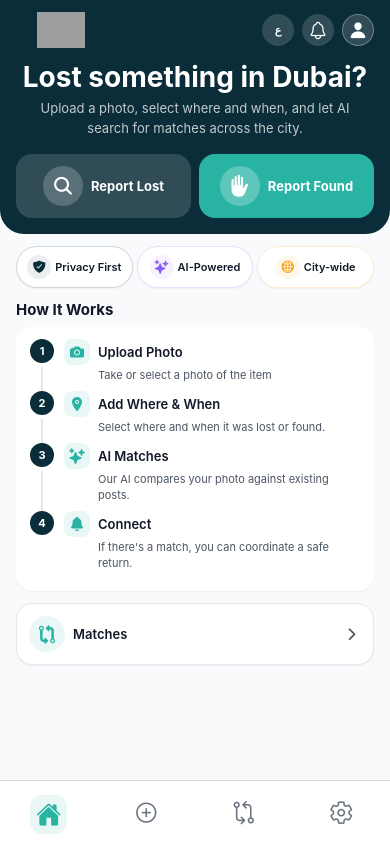
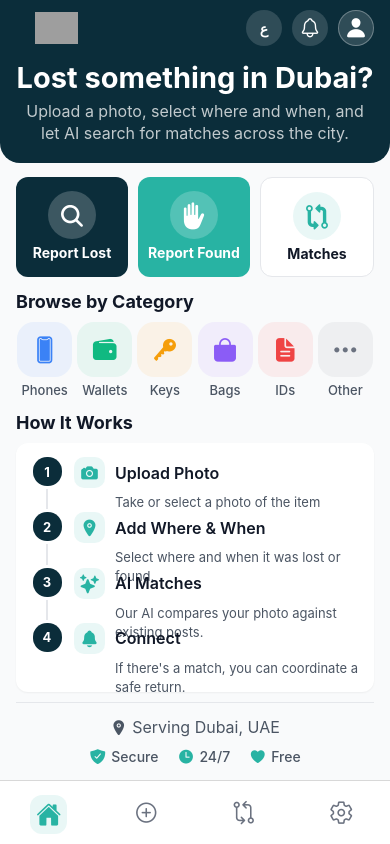
Before and after one commit to AlBaraa63/Mafqood-App, a React Native app: screen /Home in a window 390 px wide. Built offline with nearby package versions, Linux system fonts and the light colour scheme; grey boxes are pictures that could not be loaded.

Commit message:
refactor: enhance HomeScreen layout with dynamic sizing and improved component structure

```diff
--- a/src/screens/HomeScreen.tsx
+++ b/src/screens/HomeScreen.tsx
@@ -10,8 +10,8 @@ import {
   Text,
   StyleSheet,
   TouchableOpacity,
-  ScrollView,
   Dimensions,
+  useWindowDimensions,
 } from 'react-native';
 import { Ionicons } from '@expo/vector-icons';
 import { useNavigation } from '@react-navigation/native';
@@ -24,62 +24,17 @@ import { MafqoodLogo } from '../components/ui/MafqoodLogo';
 
 type NavigationProp = BottomTabNavigationProp<BottomTabParamList>;
 
-const { height: SCREEN_HEIGHT } = Dimensions.get('window');
+// Dynamic sizing helper
+const { height: SCREEN_HEIGHT, width: SCREEN_WIDTH } = Dimensions.get('window');
+const isSmallScreen = SCREEN_HEIGHT < 700;
+const isMediumScreen = SCREEN_HEIGHT >= 700 && SCREEN_HEIGHT < 850;
+const isLargeScreen = SCREEN_HEIGHT >= 850;
 
-// ========================================
-// Reusable Components
-// ========================================
-
-interface FeatureChipProps {
-  icon: keyof typeof Ionicons.glyphMap;
-  label: string;
-  accentColor: string;
-}
-
-function FeatureChip({ icon, label, accentColor }: FeatureChipProps) {
-  return (
-    <View style={[styles.featureChip, { borderColor: accentColor + '30' }]}>
-      <View style={[styles.featureChipIcon, { backgroundColor: accentColor + '15' }]}>
-        <Ionicons name={icon} size={14} color={accentColor} />
-      </View>
-      <Text style={styles.featureChipText}>{label}</Text>
-    </View>
-  );
-}
-
-interface StepRowProps {
-  stepNumber: string;
-  icon: keyof typeof Ionicons.glyphMap;
-  title: string;
-  description: string;
-  isLast: boolean;
-  isRTL: boolean;
-}
-
-function StepRow({ stepNumber, icon, title, description, isLast, isRTL }: StepRowProps) {
-  return (
-    <View style={[styles.stepRow, isRTL && styles.rtlRow]}>
-      {/* Step Number Column */}
-      <View style={styles.stepNumberCol}>
-        <View style={styles.stepNumberCircle}>
-          <Text style={styles.stepNumberText}>{stepNumber}</Text>
-        </View>
-        {!isLast && <View style={styles.stepConnectorLine} />}
-      </View>
-
-      {/* Step Content */}
-      <View style={[styles.stepContentCol, isRTL && styles.rtlTextAlign]}>
-        <View style={[styles.stepHeader, isRTL && styles.rtlRow]}>
-          <View style={styles.stepIconBox}>
-            <Ionicons name={icon} size={16} color={colors.primary.accent} />
-          </View>
-          <Text style={[styles.stepTitle, isRTL && styles.rtlText]}>{title}</Text>
-        </View>
-        <Text style={[styles.stepDesc, isRTL && styles.rtlText]}>{description}</Text>
-      </View>
-    </View>
-  );
-}
+// Scale factor for dynamic sizing
+const scale = (size: number) => {
+  const baseHeight = 700;
+  return Math.round(size * (SCREEN_HEIGHT / baseHeight));
+};
 
 // ========================================
 // Main Home Screen
@@ -95,11 +50,14 @@ export default function HomeScreen() {
     setLanguage(language === 'en' ? 'ar' : 'en');
   };
 
-  // Feature chips data (3 chips that fit in one row)
-  const featureChips: FeatureChipProps[] = [
-    { icon: 'shield-checkmark', label: t('badge_privacy'), accentColor: colors.primary.dark },
-    { icon: 'sparkles', label: t('badge_ai'), accentColor: '#8B5CF6' },
-    { icon: 'globe', label: t('badge_citywide'), accentColor: '#F59E0B' },
+  // Item categories for quick access
+  const categories = [
+    { icon: 'phone-portrait' as const, label: language === 'en' ? 'Phones' : 'هواتف', color: '#3B82F6' },
+    { icon: 'wallet' as const, label: language === 'en' ? 'Wallets' : 'محافظ', color: '#10B981' },
+    { icon: 'key' as const, label: language === 'en' ? 'Keys' : 'مفاتيح', color: '#F59E0B' },
+    { icon: 'bag' as const, label: language === 'en' ? 'Bags' : 'حقائب', color: '#8B5CF6' },
+    { icon: 'document-text' as const, label: language === 'en' ? 'IDs' : 'هوية', color: '#EF4444' },
+    { icon: 'ellipsis-horizontal' as const, label: language === 'en' ? 'Other' : 'أخرى', color: '#6B7280' },
   ];
 
   // How it works steps
@@ -110,16 +68,18 @@ export default function HomeScreen() {
     { num: '4', icon: 'notifications' as const, title: t('home_step_4_heading'), desc: t('home_step_4_desc') },
   ];
 
+  // Dynamic icon sizes
+  const iconSize = {
+    header: scale(18),
+    action: scale(22),
+    category: scale(22),
+    step: scale(16),
+    footer: scale(14),
+  };
+
   return (
     <View style={[styles.container, { paddingTop: insets.top }]}>
-      <ScrollView
-        style={styles.scrollView}
-        contentContainerStyle={styles.scrollContent}
-        showsVerticalScrollIndicator={false}
-        bouncesZoom={false}
-        maximumZoomScale={1}
-        minimumZoomScale={1}
-      >
+      <View style={styles.contentWrapper}>
         {/* ================================
             HERO SECTION
             ================================ */}
@@ -127,7 +87,7 @@ export default function HomeScreen() {
           {/* Top Header Bar */}
           <View style={[styles.headerBar, isRTL && styles.rtlRow]}>
             {/* Logo */}
-            <MafqoodLogo size={36} showText />
+            <MafqoodLogo size={32} showText />
 
             {/* Right side: Language + Notifications + Profile */}
             <View style={[styles.headerRight, isRTL && styles.rtlRow]}>
@@ -148,7 +108,7 @@ export default function HomeScreen() {
                 onPress={() => navigation.navigate('Matches')}
                 activeOpacity={0.7}
               >
-                <Ionicons name="notifications-outline" size={20} color={colors.text.white} />
+                <Ionicons name="notifications-outline" size={iconSize.header} color={colors.text.white} />
               </TouchableOpacity>
 
               {/* Profile Avatar Placeholder */}
@@ -157,7 +117,7 @@ export default function HomeScreen() {
                 onPress={() => navigation.navigate('Settings')}
                 activeOpacity={0.7}
               >
-                <Ionicons name="person" size={18} color={colors.text.white} />
+                <Ionicons name="person" size={iconSize.header} color={colors.text.white} />
               </TouchableOpacity>
             </View>
           </View>
@@ -171,83 +131,125 @@ export default function HomeScreen() {
           <Text style={[styles.heroSubtitle, isRTL && styles.rtlText]}>
             {t('home_hero_subtitle')}
           </Text>
+        </View>
 
         {/* ================================
-              QUICK ACTIONS - Moved inside hero for prominence
+            QUICK ACTIONS - All 3 buttons in one row
             ================================ */}
         <View style={styles.quickActionsSection}>
           <TouchableOpacity
-              style={[styles.actionButtonCompact, { backgroundColor: 'rgba(255, 255, 255, 0.15)' }]}
+            style={[styles.actionBtn, styles.lostBtn]}
             onPress={() => navigation.navigate('Report', { type: 'lost' })}
             activeOpacity={0.85}
           >
-              <View style={[styles.actionButtonIconCompact, { backgroundColor: 'rgba(255, 255, 255, 0.2)' }]}>
-                <Ionicons name="search" size={22} color={colors.text.white} />
+            <View style={styles.actionBtnIcon}>
+              <Ionicons name="search" size={iconSize.action} color={colors.text.white} />
             </View>
-              <Text style={styles.actionButtonTextCompact}>{t('nav_report_lost')}</Text>
+            <Text style={styles.actionBtnText}>{t('nav_report_lost')}</Text>
           </TouchableOpacity>
 
           <TouchableOpacity
-              style={[styles.actionButtonCompact, { backgroundColor: colors.primary.accent }]}
+            style={[styles.actionBtn, styles.foundBtn]}
             onPress={() => navigation.navigate('Report', { type: 'found' })}
             activeOpacity={0.85}
           >
-              <View style={[styles.actionButtonIconCompact, { backgroundColor: 'rgba(255, 255, 255, 0.25)' }]}>
-                <Ionicons name="hand-left" size={22} color={colors.text.white} />
+            <View style={styles.actionBtnIcon}>
+              <Ionicons name="hand-left" size={iconSize.action} color={colors.text.white} />
             </View>
-              <Text style={styles.actionButtonTextCompact}>{t('nav_report_found')}</Text>
+            <Text style={styles.actionBtnText}>{t('nav_report_found')}</Text>
           </TouchableOpacity>
+
+          <TouchableOpacity
+            style={[styles.actionBtn, styles.matchesBtn]}
+            onPress={() => navigation.navigate('Matches')}
+            activeOpacity={0.85}
+          >
+            <View style={[styles.actionBtnIcon, styles.matchesBtnIcon]}>
+              <Ionicons name="git-compare" size={iconSize.action} color={colors.primary.accent} />
+            </View>
+            <Text style={styles.matchesBtnText}>{t('nav_matches')}</Text>
+          </TouchableOpacity>
+        </View>
+
+        {/* ================================
+            ITEM CATEGORIES
+            ================================ */}
+        <View style={styles.categoriesSection}>
+          <Text style={[styles.sectionTitle, isRTL && styles.rtlText]}>
+            {language === 'en' ? 'Browse by Category' : 'تصفح حسب الفئة'}
+          </Text>
+          <View style={[styles.categoriesGrid, isRTL && styles.rtlRow]}>
+            {categories.map((cat, index) => (
+              <TouchableOpacity key={index} style={styles.categoryItem} activeOpacity={0.7}>
+                <View style={[styles.categoryIcon, { backgroundColor: cat.color + '15' }]}>
+                  <Ionicons name={cat.icon} size={iconSize.category} color={cat.color} />
+                </View>
+                <Text style={styles.categoryLabel}>{cat.label}</Text>
+              </TouchableOpacity>
+            ))}
           </View>
         </View>
 
         {/* ================================
-            FEATURE CHIPS ROW (3 chips in one row)
-            ================================ */}
-        <View style={[styles.featuresRow, isRTL && styles.rtlRow]}>
-          {featureChips.map((chip, index) => (
-            <FeatureChip key={index} {...chip} />
-          ))}
-        </View>
-
-        {/* ================================
-            HOW MAFQOOD WORKS CARD
+            HOW MAFQOOD WORKS - Vertical list with connector lines
             ================================ */}
         <View style={styles.howItWorksSection}>
           <Text style={[styles.sectionTitle, isRTL && styles.rtlText]}>
             {t('home_how_it_works_title')}
           </Text>
 
-          <View style={styles.howItWorksCard}>
+          <View style={styles.stepsCard}>
             {howItWorksSteps.map((step, index) => (
-              <StepRow
-                key={index}
-                stepNumber={step.num}
-                icon={step.icon}
-                title={step.title}
-                description={step.desc}
-                isLast={index === howItWorksSteps.length - 1}
-                isRTL={isRTL}
-              />
+              <View key={index} style={[styles.stepRow, isRTL && styles.rtlRow]}>
+                {/* Step Number Column */}
+                <View style={styles.stepNumberCol}>
+                  <View style={styles.stepNumCircle}>
+                    <Text style={styles.stepNumText}>{step.num}</Text>
+                  </View>
+                  {index < howItWorksSteps.length - 1 && <View style={styles.stepConnector} />}
+                </View>
+
+                {/* Step Content */}
+                <View style={styles.stepContent}>
+                  <View style={[styles.stepHeader, isRTL && styles.rtlRow]}>
+                    <View style={styles.stepIconBox}>
+                      <Ionicons name={step.icon} size={iconSize.step} color={colors.primary.accent} />
+                    </View>
+                    <Text style={[styles.stepTitle, isRTL && styles.rtlText]}>{step.title}</Text>
+                  </View>
+                  <Text style={[styles.stepDesc, isRTL && styles.rtlText]} numberOfLines={2}>{step.desc}</Text>
+                </View>
+              </View>
             ))}
           </View>
         </View>
 
-        {/* View Matches Button */}
-        <TouchableOpacity
-          style={styles.matchesButton}
-          onPress={() => navigation.navigate('Matches')}
-          activeOpacity={0.8}
-        >
-          <View style={styles.matchesIcon}>
-            <Ionicons name="git-compare" size={20} color={colors.primary.accent} />
+        {/* ================================
+            FOOTER - Dubai Branding
+            ================================ */}
+        <View style={styles.footer}>
+          <View style={styles.footerContent}>
+            <Ionicons name="location" size={iconSize.footer} color={colors.text.secondary} />
+            <Text style={styles.footerText}>
+              {language === 'en' ? 'Serving Dubai, UAE' : 'خدمة دبي، الإمارات'}
+            </Text>
           </View>
-          <Text style={styles.matchesText}>{t('nav_matches')}</Text>
-          <Ionicons name="chevron-forward" size={18} color={colors.text.secondary} />
-        </TouchableOpacity>
-
-        {/* Bottom spacing */}
-        <View style={{ height: spacing.xl }} />
-      </ScrollView>
+          <View style={[styles.footerBadges, isRTL && styles.rtlRow]}>
+            <View style={styles.footerBadge}>
+              <Ionicons name="shield-checkmark" size={iconSize.footer} color={colors.primary.accent} />
+              <Text style={styles.footerBadgeText}>{language === 'en' ? 'Secure' : 'آمن'}</Text>
+            </View>
+            <View style={styles.footerBadge}>
+              <Ionicons name="time" size={iconSize.footer} color={colors.primary.accent} />
+              <Text style={styles.footerBadgeText}>{language === 'en' ? '24/7' : '٢٤/٧'}</Text>
+            </View>
+            <View style={styles.footerBadge}>
+              <Ionicons name="heart" size={iconSize.footer} color={colors.primary.accent} />
+              <Text style={styles.footerBadgeText}>{language === 'en' ? 'Free' : 'مجاني'}</Text>
+            </View>
+          </View>
+        </View>
+      </View>
     </View>
   );
 }
@@ -256,18 +258,23 @@ export default function HomeScreen() {
 // Styles
 // ========================================
 
+// Dynamic values
+const dynamicSpacing = {
+  xs: scale(4),
+  sm: scale(8),
+  md: scale(12),
+  lg: scale(16),
+};
+
 const styles = StyleSheet.create({
   // Container
   container: {
     flex: 1,
     backgroundColor: colors.background.secondary,
   },
-  scrollView: {
+  contentWrapper: {
     flex: 1,
-  },
-  scrollContent: {
     paddingHorizontal: layout.screenPadding,
-    flexGrow: 1,
   },
 
   // RTL helpers
@@ -278,9 +285,6 @@ const styles = StyleSheet.create({
     textAlign: 'right',
     writingDirection: 'rtl',
   },
-  rtlTextAlign: {
-    alignItems: 'flex-end',
-  },
 
   // ================================
   // HERO SECTION
@@ -289,11 +293,11 @@ const styles = StyleSheet.create({
     backgroundColor: colors.primary.dark,
     marginHorizontal: -layout.screenPadding,
     paddingHorizontal: layout.screenPadding,
-    paddingTop: spacing.md,
-    paddingBottom: spacing.lg,
-    borderBottomLeftRadius: borderRadius.xxl,
-    borderBottomRightRadius: borderRadius.xxl,
-    marginBottom: spacing.md,
+    paddingTop: dynamicSpacing.sm,
+    paddingBottom: dynamicSpacing.lg,
+    borderBottomLeftRadius: borderRadius.xl,
+    borderBottomRightRadius: borderRadius.xl,
+    marginBottom: dynamicSpacing.md,
   },
 
   // Header Bar
@@ -301,233 +305,250 @@ const styles = StyleSheet.create({
     flexDirection: 'row',
     justifyContent: 'space-between',
     alignItems: 'center',
-    marginBottom: spacing.md,
+    marginBottom: dynamicSpacing.md,
   },
   headerRight: {
     flexDirection: 'row',
     alignItems: 'center',
-    gap: spacing.sm,
+    gap: dynamicSpacing.sm,
   },
   langToggle: {
-    width: 32,
-    height: 32,
-    borderRadius: 16,
+    width: scale(30),
+    height: scale(30),
+    borderRadius: scale(15),
     backgroundColor: 'rgba(255, 255, 255, 0.15)',
     alignItems: 'center',
     justifyContent: 'center',
   },
   langToggleText: {
-    fontSize: typography.sizes.xs,
+    fontSize: scale(12),
     fontWeight: typography.weights.bold,
     color: colors.text.white,
   },
   notificationBtn: {
-    width: 32,
-    height: 32,
-    borderRadius: 16,
+    width: scale(30),
+    height: scale(30),
+    borderRadius: scale(15),
     backgroundColor: 'rgba(255, 255, 255, 0.15)',
     alignItems: 'center',
     justifyContent: 'center',
-    position: 'relative',
   },
   profileBtn: {
-    width: 32,
-    height: 32,
-    borderRadius: 16,
+    width: scale(30),
+    height: scale(30),
+    borderRadius: scale(15),
     backgroundColor: 'rgba(255, 255, 255, 0.15)',
     alignItems: 'center',
     justifyContent: 'center',
-    borderWidth: 1.5,
+    borderWidth: 1,
     borderColor: 'rgba(255, 255, 255, 0.3)',
   },
 
   heroTitle: {
-    fontSize: SCREEN_HEIGHT < 700 ? typography.sizes.lg : typography.sizes.title,
+    fontSize: scale(24),
     fontWeight: typography.weights.bold,
     color: colors.text.white,
     textAlign: 'center',
-    marginBottom: spacing.xs,
-    lineHeight: SCREEN_HEIGHT < 700 ? 28 : 34,
+    marginBottom: dynamicSpacing.xs,
   },
   heroSubtitle: {
-    fontSize: typography.sizes.sm,
+    fontSize: scale(13),
     color: 'rgba(255, 255, 255, 0.75)',
     textAlign: 'center',
-    lineHeight: 20,
+    lineHeight: scale(18),
     paddingHorizontal: spacing.sm,
-    marginBottom: spacing.lg,
   },
 
   // ================================
-  // QUICK ACTIONS (Inside Hero)
+  // QUICK ACTIONS - 3 buttons in one row
   // ================================
   quickActionsSection: {
     flexDirection: 'row',
-    gap: spacing.sm,
+    gap: dynamicSpacing.sm,
+    marginBottom: dynamicSpacing.md,
   },
-  actionButtonCompact: {
+  actionBtn: {
     flex: 1,
-    flexDirection: 'row',
+    alignItems: 'center',
+    paddingVertical: dynamicSpacing.md,
+    paddingHorizontal: dynamicSpacing.xs,
+    borderRadius: borderRadius.md,
+  },
+  lostBtn: {
+    backgroundColor: colors.primary.dark,
+  },
+  foundBtn: {
+    backgroundColor: colors.primary.accent,
+  },
+  matchesBtn: {
+    backgroundColor: colors.background.primary,
+    borderWidth: 1,
+    borderColor: colors.border.light,
+  },
+  actionBtnIcon: {
+    width: scale(40),
+    height: scale(40),
+    borderRadius: scale(20),
+    backgroundColor: 'rgba(255, 255, 255, 0.2)',
     alignItems: 'center',
     justifyContent: 'center',
-    paddingVertical: spacing.md,
-    paddingHorizontal: spacing.sm,
-    borderRadius: borderRadius.lg,
-    gap: spacing.sm,
+    marginBottom: dynamicSpacing.xs,
   },
-  actionButtonIconCompact: {
-    width: 40,
-    height: 40,
-    borderRadius: 20,
-    alignItems: 'center',
-    justifyContent: 'center',
+  matchesBtnIcon: {
+    backgroundColor: colors.primary.accentLight,
   },
-  actionButtonTextCompact: {
-    fontSize: typography.sizes.sm,
+  actionBtnText: {
+    fontSize: scale(12),
     fontWeight: typography.weights.bold,
     color: colors.text.white,
+    textAlign: 'center',
+  },
+  matchesBtnText: {
+    fontSize: scale(12),
+    fontWeight: typography.weights.bold,
+    color: colors.text.primary,
+    textAlign: 'center',
   },
 
   // ================================
-  // FEATURE CHIPS
+  // CATEGORIES
   // ================================
-  featuresRow: {
+  categoriesSection: {
+    marginBottom: dynamicSpacing.md,
+  },
+  sectionTitle: {
+    fontSize: scale(15),
+    fontWeight: typography.weights.bold,
+    color: colors.text.primary,
+    marginBottom: dynamicSpacing.sm,
+  },
+  categoriesGrid: {
     flexDirection: 'row',
     justifyContent: 'space-between',
-    gap: spacing.xs,
-    marginBottom: spacing.md,
   },
-  featureChip: {
-    flex: 1,
-    flexDirection: 'row',
+  categoryItem: {
+    alignItems: 'center',
+    width: '16%',
+  },
+  categoryIcon: {
+    width: scale(46),
+    height: scale(46),
+    borderRadius: scale(14),
     alignItems: 'center',
     justifyContent: 'center',
-    backgroundColor: colors.background.primary,
-    borderWidth: 1,
-    paddingHorizontal: spacing.xs,
-    paddingVertical: spacing.sm,
-    borderRadius: borderRadius.full,
-    gap: spacing.xs,
-    ...shadows.sm,
+    marginBottom: dynamicSpacing.xs,
   },
-  featureChipIcon: {
-    width: 24,
-    height: 24,
-    borderRadius: 12,
-    alignItems: 'center',
-    justifyContent: 'center',
-  },
-  featureChipText: {
-    fontSize: 11,
-    fontWeight: typography.weights.semibold,
-    color: colors.text.primary,
+  categoryLabel: {
+    fontSize: scale(11),
+    fontWeight: typography.weights.medium,
+    color: colors.text.secondary,
+    textAlign: 'center',
   },
 
   // ================================
-  // HOW IT WORKS
+  // HOW IT WORKS - Vertical list
   // ================================
   howItWorksSection: {
-    marginBottom: spacing.md,
+    flex: 1,
+    marginBottom: dynamicSpacing.sm,
   },
-  sectionTitle: {
-    fontSize: typography.sizes.md,
-    fontWeight: typography.weights.bold,
-    color: colors.text.primary,
-    marginBottom: spacing.sm,
-  },
-  howItWorksCard: {
+  stepsCard: {
+    flex: 1,
     backgroundColor: colors.background.primary,
-    borderRadius: borderRadius.lg,
-    padding: spacing.md,
+    borderRadius: borderRadius.md,
+    padding: dynamicSpacing.md,
     ...shadows.sm,
   },
   stepRow: {
     flexDirection: 'row',
-    marginBottom: spacing.xs,
+    flex: 1,
   },
   stepNumberCol: {
     alignItems: 'center',
-    width: 28,
-    marginRight: spacing.sm,
+    width: scale(28),
+    marginRight: dynamicSpacing.sm,
   },
-  stepNumberCircle: {
-    width: 24,
-    height: 24,
-    borderRadius: 12,
+  stepNumCircle: {
+    width: scale(24),
+    height: scale(24),
+    borderRadius: scale(12),
     backgroundColor: colors.primary.dark,
     alignItems: 'center',
     justifyContent: 'center',
   },
-  stepNumberText: {
-    fontSize: 11,
+  stepNumText: {
+    fontSize: scale(11),
     fontWeight: typography.weights.bold,
     color: colors.text.white,
   },
-  stepConnectorLine: {
+  stepConnector: {
     width: 2,
     flex: 1,
     backgroundColor: colors.border.light,
-    marginTop: spacing.xs,
-    marginBottom: -spacing.xs,
+    marginVertical: 3,
   },
-  stepContentCol: {
+  stepContent: {
     flex: 1,
-    paddingBottom: spacing.xs,
+    paddingBottom: dynamicSpacing.sm,
   },
   stepHeader: {
     flexDirection: 'row',
     alignItems: 'center',
-    marginBottom: 2,
+    marginBottom: dynamicSpacing.xs,
   },
   stepIconBox: {
-    width: 26,
-    height: 26,
-    borderRadius: borderRadius.sm,
+    width: scale(26),
+    height: scale(26),
+    borderRadius: scale(8),
     backgroundColor: colors.primary.accentLight,
     alignItems: 'center',
     justifyContent: 'center',
-    marginRight: spacing.sm,
+    marginRight: dynamicSpacing.sm,
   },
   stepTitle: {
-    fontSize: typography.sizes.sm,
+    fontSize: scale(13),
     fontWeight: typography.weights.semibold,
     color: colors.text.primary,
     flex: 1,
   },
   stepDesc: {
-    fontSize: 11,
+    fontSize: scale(11),
     color: colors.text.secondary,
-    lineHeight: 16,
-    marginLeft: 34,
+    lineHeight: scale(16),
+    marginLeft: scale(34),
   },
 
   // ================================
-  // MATCHES BUTTON
+  // FOOTER
   // ================================
-  matchesButton: {
+  footer: {
+    paddingVertical: dynamicSpacing.md,
+    alignItems: 'center',
+    borderTopWidth: 1,
+    borderTopColor: colors.border.light,
+  },
+  footerContent: {
     flexDirection: 'row',
     alignItems: 'center',
-    backgroundColor: colors.background.primary,
-    paddingVertical: spacing.md,
-    paddingHorizontal: spacing.md,
-    borderRadius: borderRadius.lg,
-    borderWidth: 1,
-    borderColor: colors.border.light,
-    ...shadows.sm,
+    gap: dynamicSpacing.xs,
+    marginBottom: dynamicSpacing.sm,
   },
-  matchesIcon: {
-    width: 36,
-    height: 36,
-    borderRadius: 18,
-    backgroundColor: colors.primary.accentLight,
+  footerText: {
+    fontSize: scale(13),
+    color: colors.text.secondary,
+  },
+  footerBadges: {
+    flexDirection: 'row',
+    gap: dynamicSpacing.lg,
+  },
+  footerBadge: {
+    flexDirection: 'row',
     alignItems: 'center',
-    justifyContent: 'center',
-    marginRight: spacing.sm,
+    gap: dynamicSpacing.xs,
   },
-  matchesText: {
-    flex: 1,
-    fontSize: typography.sizes.sm,
-    fontWeight: typography.weights.semibold,
-    color: colors.text.primary,
+  footerBadgeText: {
+    fontSize: scale(12),
+    fontWeight: typography.weights.medium,
+    color: colors.text.secondary,
   },
 });
```
Lines whose indentation alone changed are shown as unchanged.
